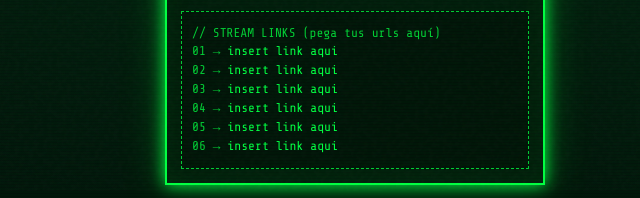
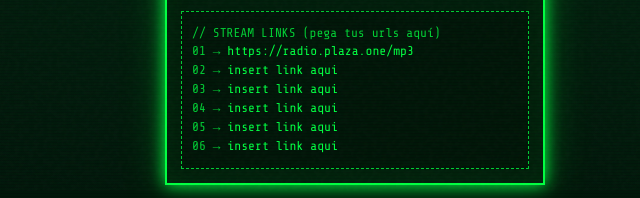
Before and after one commit to ResiDeus/Dashboard, a plain HTML site: page index.html in a window 1280 px wide. Shown: the part 601-799 px from the top of the page, 285-925 px from the left. Drawn offline with nearby package versions, Linux system fonts and the light colour scheme.

Commit message:
Update index.html

```diff
--- a/index.html
+++ b/index.html
@@ -554,7 +554,7 @@
       <!-- Stream links placeholders -->
       <div class="links-box">
         <div>// STREAM LINKS (pega tus urls aquí)</div>
-        <div>01 → <span>insert link aqui</span></div>
+        <div>01 → <span>https://radio.plaza.one/mp3</span></div>
         <div>02 → <span>insert link aqui</span></div>
         <div>03 → <span>insert link aqui</span></div>
         <div>04 → <span>insert link aqui</span></div>
@@ -577,7 +577,7 @@
       {
         name: "SALSA_GORDA_FM",
         track: "Héctor Lavoe • El Cantante",
-        url: "insert link aqui"   // ← pega tu stream aquí
+        url: "https://radio.plaza.one/mp3"   // ← pega tu stream aquí
       },
       {
         name: "REGGAETON_24/7",
@@ -744,7 +744,7 @@
       presets.forEach((p, i) => p.classList.toggle('active', i === current));
 
       // Load stream if real link exists
-      if (stations[current].url && !stations[current].url.includes('insert link')) {
+      if (stations[current].url && !stations[current].url.includes('https://radio.plaza.one/mp3')) {
         audio.src = stations[current].url;
         if (isPlaying) audio.play().catch(()=>{});
       }
```
